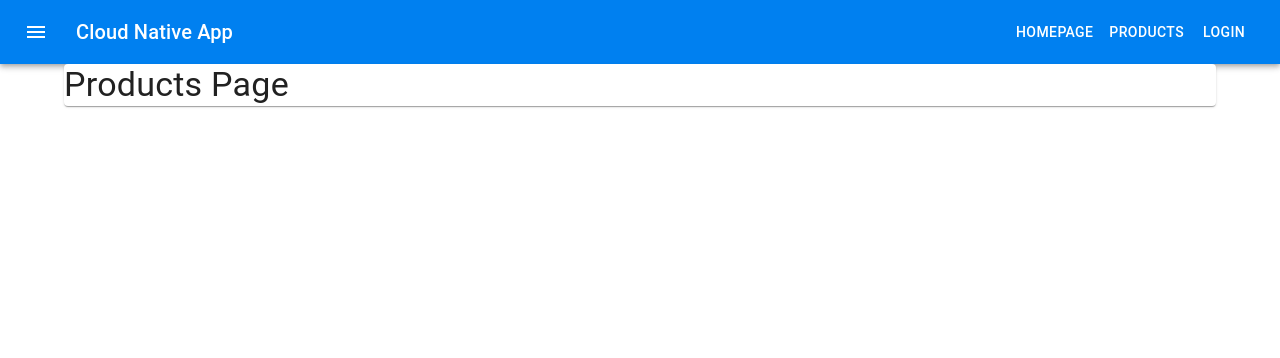
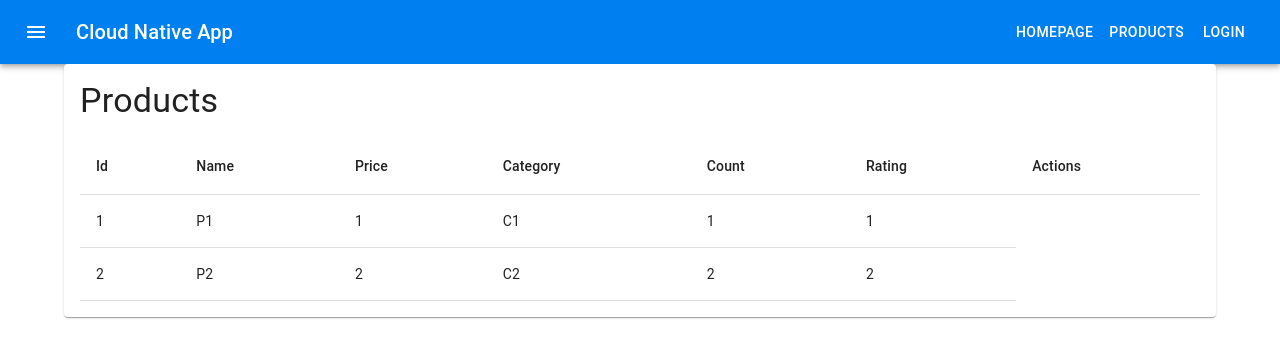
Before and after one commit to valuedriven/cloudnativeapp, a Next.js app in the folder frontend/: page /products in a window 1280 px wide. Shown: the top 358 px of the page. Built offline with nearby package versions, Linux system fonts and the light colour scheme.

Commit message:
Listagem de produtos

```diff
--- /dev/null
+++ b/frontend/components/pagetemplate/PageContent.js
@@ -0,0 +1,13 @@
+import { ListItem, Table, TableContainer } from '@mui/material';
+
+export default function PageContent({ children }) {
+  return (
+    <>
+      <ListItem>
+        <TableContainer>
+          <Table>{children}</Table>
+        </TableContainer>
+      </ListItem>
+    </>
+  );
+}
--- /dev/null
+++ b/frontend/components/pagetemplate/PageContentLabels.js
@@ -0,0 +1,15 @@
+import { TableCell, TableHead, TableRow } from '@mui/material';
+
+export default function PageContentLabels({ labels }) {
+  return (
+    <>
+      <TableHead>
+        <TableRow>
+          {labels.map((label, key) => {
+            return <TableCell key={key}>{label}</TableCell>;
+          })}
+        </TableRow>
+      </TableHead>
+    </>
+  );
+}
--- /dev/null
+++ b/frontend/components/pagetemplate/PageHeader.js
@@ -0,0 +1,18 @@
+import { Grid, ListItem, Typography } from '@mui/material';
+
+export default function PageHeader({ pageLabel, children }) {
+  return (
+    <ListItem>
+      <Grid container alignItems="center">
+        <Grid item xs={6}>
+          <Typography component="h4" variant="h4">
+            {pageLabel}
+          </Typography>
+        </Grid>
+        <Grid align="right" item xs={6}>
+          {children}
+        </Grid>
+      </Grid>
+    </ListItem>
+  );
+}
--- a/frontend/pages/products/index.js
+++ b/frontend/pages/products/index.js
@@ -1,11 +1,62 @@
-import { Typography } from '@mui/material';
+import { TableBody, TableCell, TableRow } from '@mui/material';
+import List from '@mui/material/List';
+import { useEffect, useState } from 'react';
+import PageContent from '../../components/pagetemplate/PageContent';
+import PageContentLabels from '../../components/pagetemplate/PageContentLabels';
+import PageHeader from '../../components/pagetemplate/PageHeader';
+
+const pageLabel = 'Products';
+
+const itemsLabels = [
+  'Id',
+  'Name',
+  'Price',
+  'Category',
+  'Count',
+  'Rating',
+  'Actions',
+];
+
+const productsList = [
+  { name: 'P1', price: 1, category: 'C1', count: 1, rating: 1, id: 1 },
+  { name: 'P2', price: 2, category: 'C2', count: 2, rating: 2, id: 2 },
+];
 
 export default function Products() {
+  const [products, setProducts] = useState([]);
+
+  const getProducts = async () => {
+    setProducts(productsList);
+  };
+
+  useEffect(() => {
+    getProducts();
+  }, []);
+
   return (
-    <div>
-      <Typography component="h4" variant="h4">
-        Products Page
-      </Typography>
-    </div>
+    <List>
+      <PageHeader pageLabel={pageLabel}></PageHeader>
+      <PageContent>
+        <PageContentLabels labels={itemsLabels} />
+        <PageContentItems products={products} />
+      </PageContent>
+    </List>
   );
 }
+
+function PageContentItems({ products }) {
+  return (
+    <TableBody>
+      {products.map((product) => (
+        <TableRow key={product.id}>
+          <TableCell>{product.id}</TableCell>
+          <TableCell>{product.name}</TableCell>
+          <TableCell>{product.price}</TableCell>
+          <TableCell>{product.category}</TableCell>
+          <TableCell>{product.count}</TableCell>
+          <TableCell>{product.rating}</TableCell>
+        </TableRow>
+      ))}
+    </TableBody>
+  );
+}
```
Also changed, not shown: 1 other file (tests, documents, lock files or other folders).
